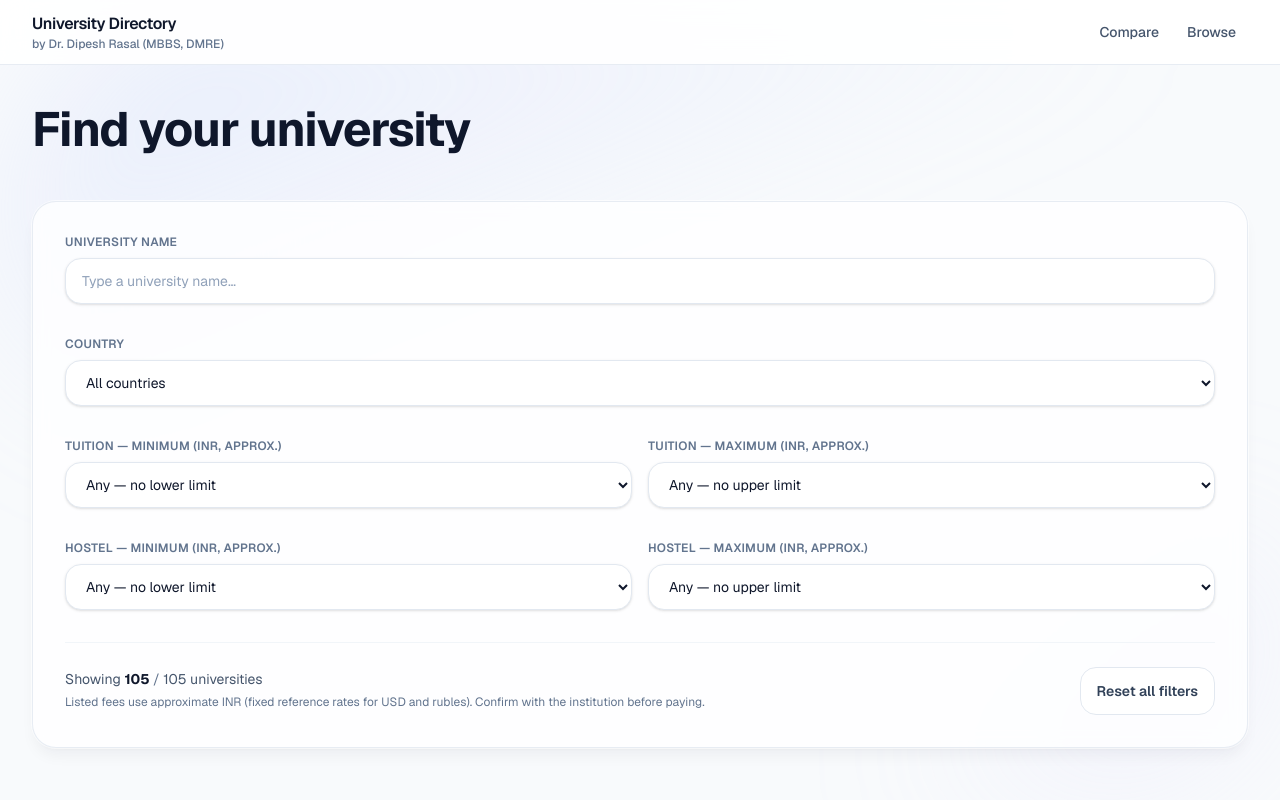
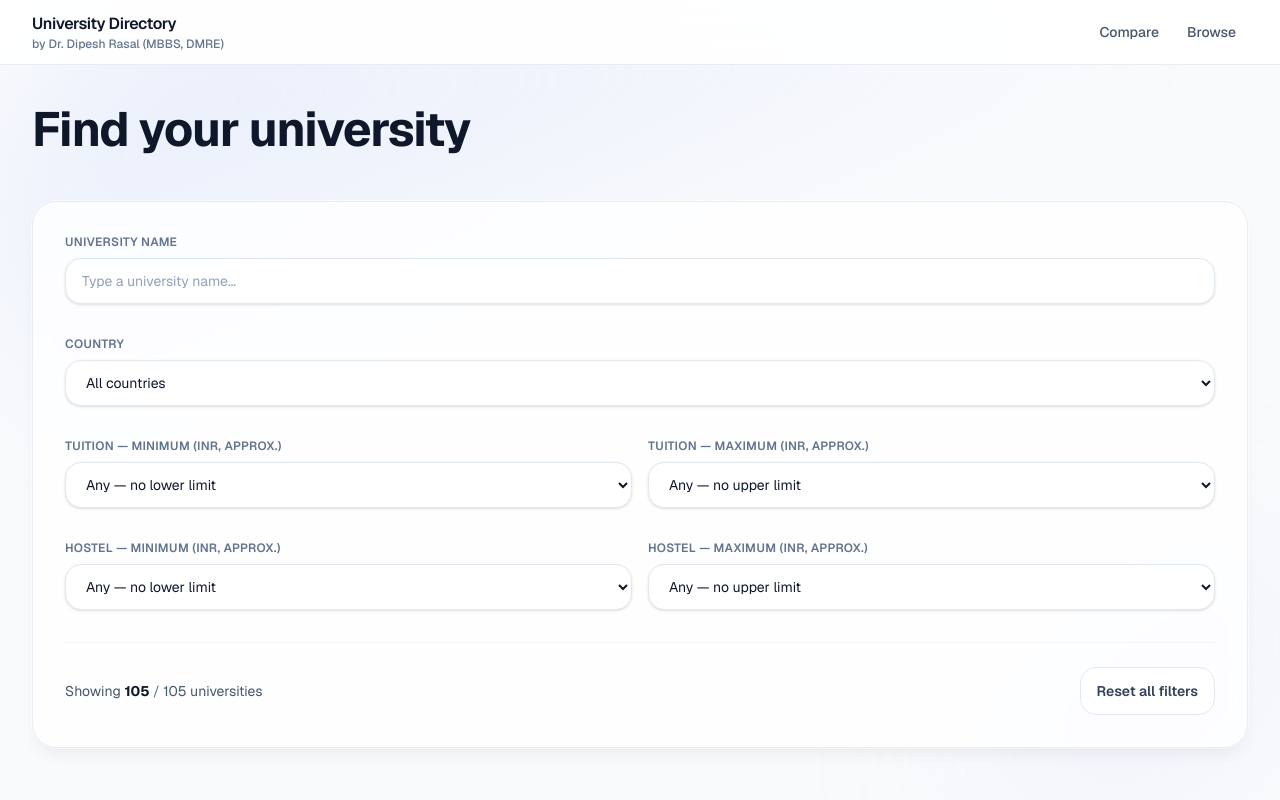
Before and after one commit to vaibhav18matere/universities, a Next.js app: page / in a window 1280 px wide. Shown: the top 800 px of the page. Built offline with nearby package versions, Linux system fonts and the light colour scheme.

Commit message:
sample date removed

```diff
--- a/app/components/CollegeDirectory.tsx
+++ b/app/components/CollegeDirectory.tsx
@@ -316,10 +316,6 @@ export function CollegeDirectory(props: CollegeDirectoryProps) {
               <span className="text-slate-500 dark:text-slate-500">/</span>{" "}
               {colleges.length} universities
             </p>
-            <p className="text-xs leading-relaxed text-slate-500 dark:text-slate-500">
-              Listed fees use approximate INR (fixed reference rates for USD
-              and rubles). Confirm with the institution before paying.
-            </p>
           </div>
           <button
             type="button"
```
